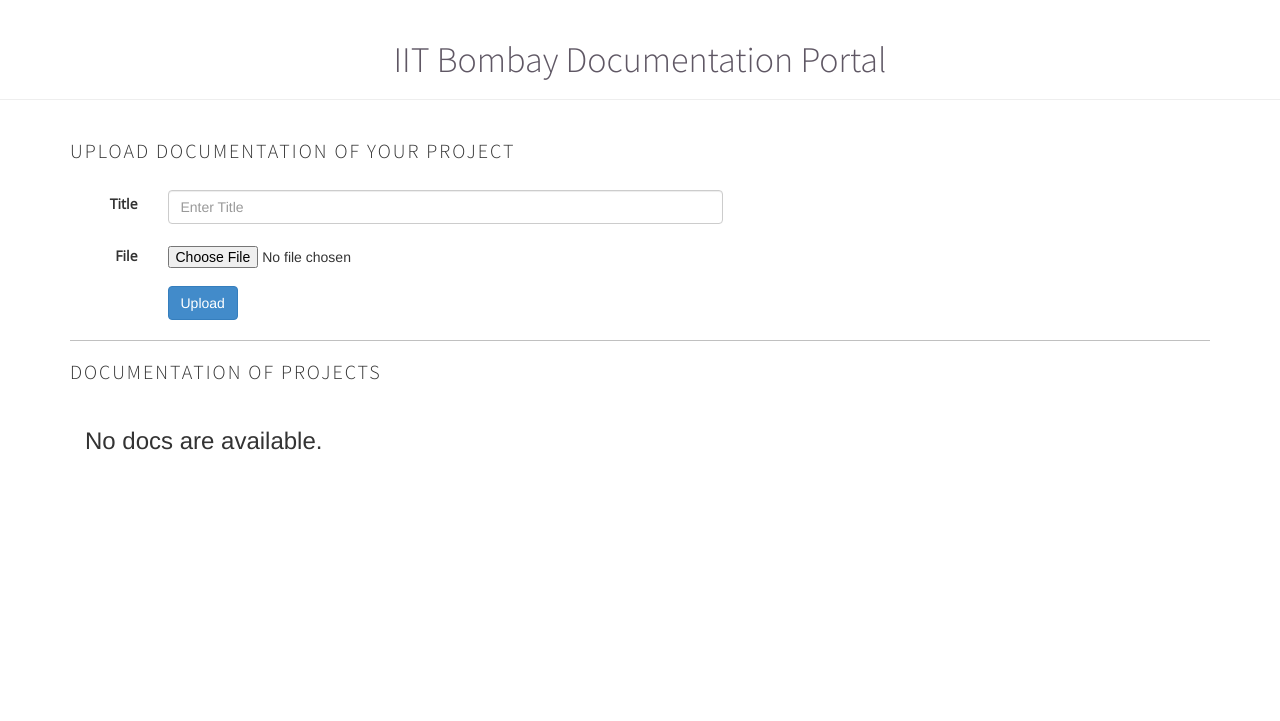
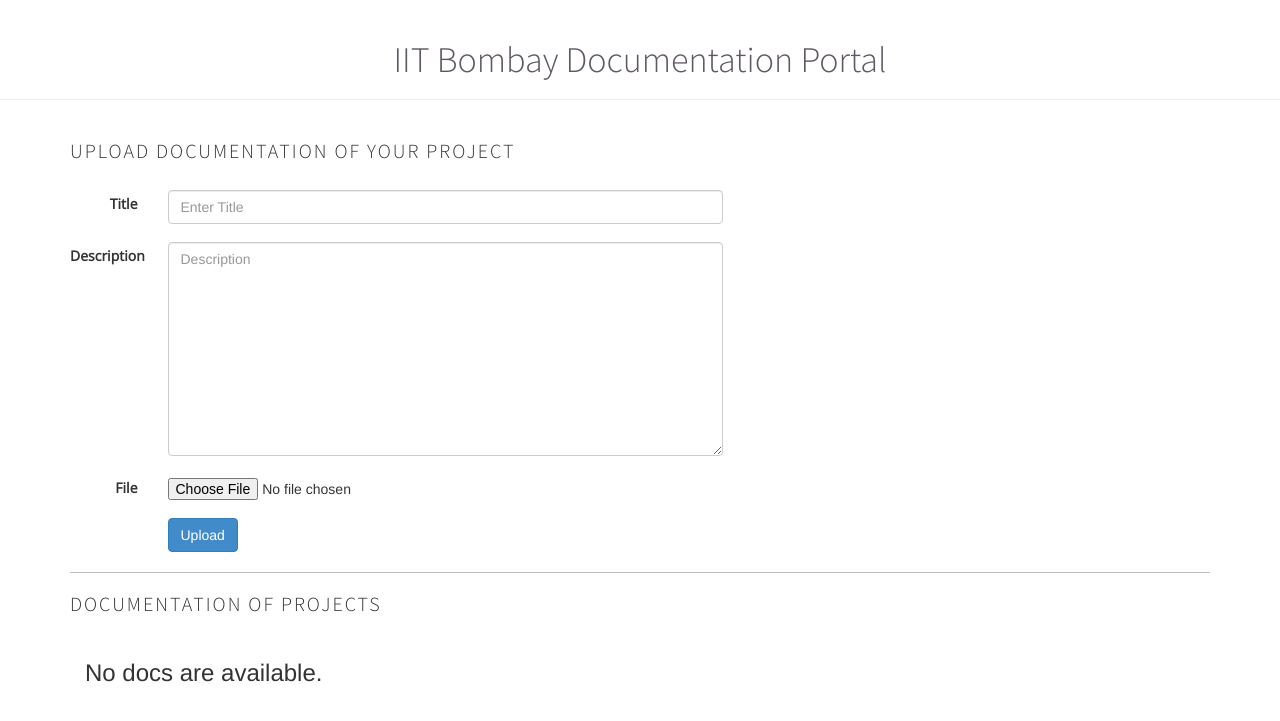
Before and after one commit to vaibhawW/oksp, a Django app: page /doc/ in a window 1280 px wide. Shown: the part 52-773 px from the top of the page. Run offline with Django 3.2, Linux system fonts and the light colour scheme; data that the repository does not hold is empty; some libraries are stand-ins or nearby versions.

Commit message:
Description for documents (#12)
* frontend for editor choice and editors

* fix code style rules and delete unnecessary files

* fix travis test

* add description box

* description

* Description box added

* Description box added for docupload

* Description boxes for markdown,docupload and wysiwyg added

```diff
--- a/docupload/forms.py
+++ b/docupload/forms.py
@@ -10,7 +10,9 @@
         fields = [
             "name",
             "doc_file",
+            "description",
         ]
         widgets = {
             'name': forms.TextInput(attrs={'placeholder': 'Enter Title','class': 'form-control'}),
+            'description': forms.Textarea(attrs={'placeholder': 'Description','class': 'form-control'}),
         }
--- a/docupload/models.py
+++ b/docupload/models.py
@@ -10,6 +10,7 @@
     '''
 
     name = models.CharField(max_length=200)
+    description=models.TextField(default="")
     #doc_file = models.FilePathField('../static/docs/')
     doc_file = models.FileField(upload_to = '%s/media/' %settings.BASE_DIR)
     pub_date = models.DateTimeField('date published')
--- a/docupload/templates/docupload/index.html
+++ b/docupload/templates/docupload/index.html
@@ -8,13 +8,19 @@
             <div class="form-group">
                 <label class="control-label col-sm-1">Title</label>
                 <div class="col-sm-6 doc-input">
-                {{ form.name }}
+                    {{ form.name }}
+                </div>
+            </div>
+            <div class="form-group">
+                <label class="control-label col-sm-1">Description</label>
+                <div class="col-sm-6 doc-input">
+                    {{ form.description }}
                 </div>
             </div>
             <div class="form-group">
                 <label class="control-label col-sm-1">File</label>
                 <div class="col-sm-6 doc-input" style="padding-top: 7px;">
-                {{ form.doc_file }}
+                    {{ form.doc_file }}
                 </div>
             </div>
             <div class="form-group">
@@ -32,7 +38,7 @@
                     <div class="row alert alert-warning">
                         <div class="col-xs-12">
                             <h2><a href="/doc/{{ doc.id }}/" class="doc-header">{{ doc.name }}</a></h2>
-                            <p style="font-size: 17px;">Placeholder for description of document.</p>
+                            <p style="font-size: 17px;">{{ doc.description }}</p>
                             <a href="/doc/original/{{ doc.id }}/" class="btn btn-primary" role="button">Download Original</a>
                         </div>
                     </div>
--- a/docupload/templates/docupload/markdown.html
+++ b/docupload/templates/docupload/markdown.html
@@ -27,6 +27,9 @@
             <div class="form-group">
                 <input type="text" class="form-control" placeholder="Enter Title" name="title" value="{{ request.GET.title }}">
             </div>
+            <div class="form-group">
+                <input type="text" class="form-control" placeholder="Description" name="description" value="{{ request.GET.description }}">
+            </div>
             <textarea id="sourceTA" rows="34" class="well" placeholder="Start writing here" name="text" value="{{ request.GET.text }}"></textarea>
             <div id='targetDiv' class="well" contentEditable=false data-text="Preview"></div>
             <hr/>
--- a/docupload/templates/docupload/wysiwyg.html
+++ b/docupload/templates/docupload/wysiwyg.html
@@ -14,6 +14,10 @@
             <div class="form-group">
                 <input type="text" class="form-control" placeholder="Enter Title" name="title" value="{{ request.GET.title }}">
             </div>
+            <div class="form-group">
+                <input type="text" class="form-control" placeholder="Description" name="description" value="{{ request.GET.description }}">
+            </div>
+
             <textarea id="sourceTA" rows="25" class="well" placeholder="Start writing here" name="text" value="{{ request.GET.text }}"></textarea>
             <hr/>
             <button class="btn btn-primary wysiwyg-button" type="submit">Save</button>
--- a/docupload/views.py
+++ b/docupload/views.py
@@ -35,6 +35,7 @@
     html = HTMLifier(doc_base_path=DOC_DIR)
     text = request.GET.get('text')
     title = request.GET.get('title')
+    description = request.GET.get('description')
     if text and title:
         #Save this file
         myfile = ContentFile(bytes(text, 'utf-8'))
@@ -42,6 +43,7 @@
         filename, ext = html.convert(myfile)
         doc = Documentation(name=title,
                             doc_file=filename,
+                            description=description,
                             pub_date=datetime.now(),
                             extension=ext)
         doc.save()
@@ -51,6 +53,7 @@
 
 def wysiwyg_editor(request):
     html = HTMLifier(doc_base_path=DOC_DIR)
+    description = request.GET.get('description')
     text = request.GET.get('text')
     title = request.GET.get('title')
     if text and title:
@@ -60,6 +63,7 @@
         filename, ext = html.convert(myfile)
         doc = Documentation(name=title,
                             doc_file=filename,
+                            description=description,
                             pub_date=datetime.now(),
                             extension=ext)
         doc.save()
@@ -77,6 +81,7 @@
         if form.is_valid():
             filename, ext = html.convert(request.FILES['doc_file'])
             doc = Documentation(name=request.POST['name'],
+                                description=request.POST['description'],
                                 doc_file=filename,
                                 pub_date=datetime.now(),
                                 extension=ext)
```
Also changed, not shown: docupload/migrations/0006_auto_20161023_1658.py (added), docupload/migrations/0007_auto_20161023_2258.py (added).
